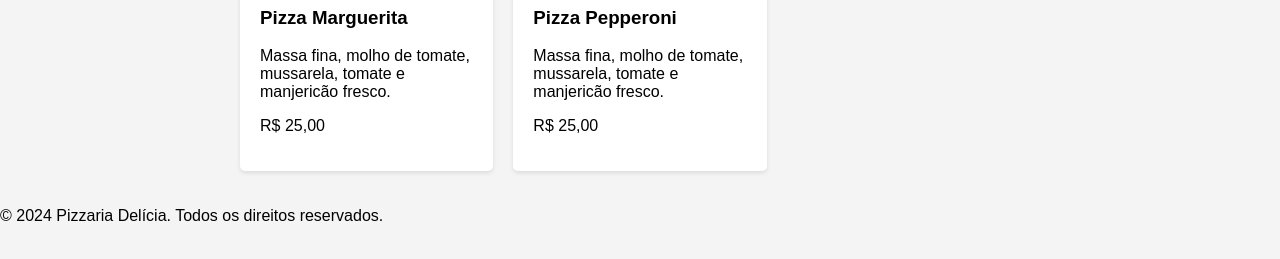
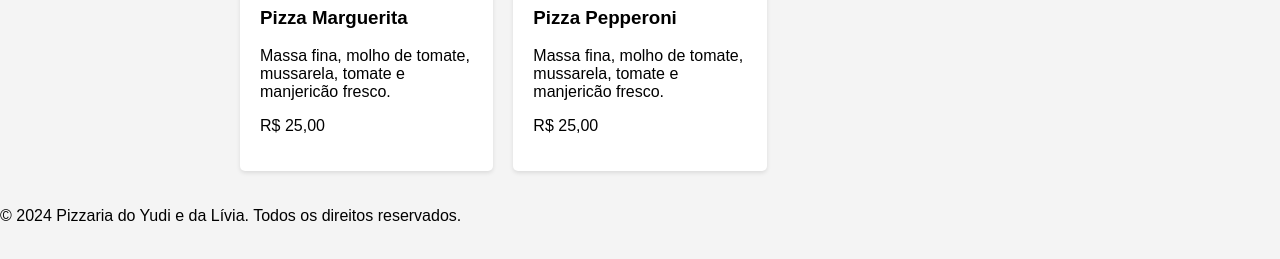
Before and after one commit to EnzoHino/PizzariaDevOps, a plain HTML site: page index.html in a window 1280 px wide. Shown: the part 267-526 px from the top of the page. Drawn offline with Linux system fonts and the light colour scheme.

Commit message:
Subindo para prod

```diff
--- a/index.html
+++ b/index.html
@@ -84,7 +84,7 @@
         </div>
     </section>
     <footer>
-        <p>&copy; 2024 Pizzaria Delícia. Todos os direitos reservados.</p>
+        <p>&copy; 2024 Pizzaria do Yudi e da Lívia. Todos os direitos reservados.</p>
     </footer>
 </body>
 </html>
```
